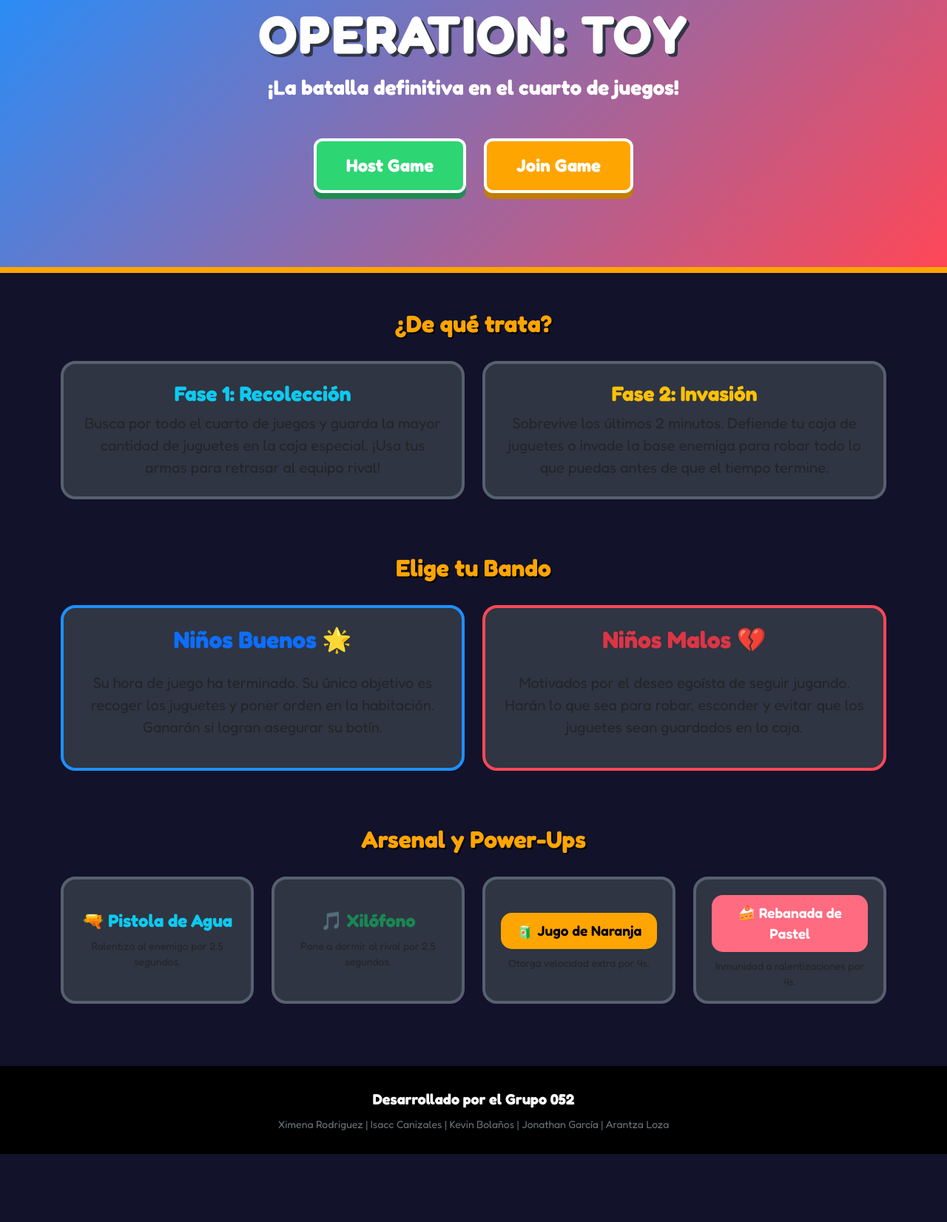
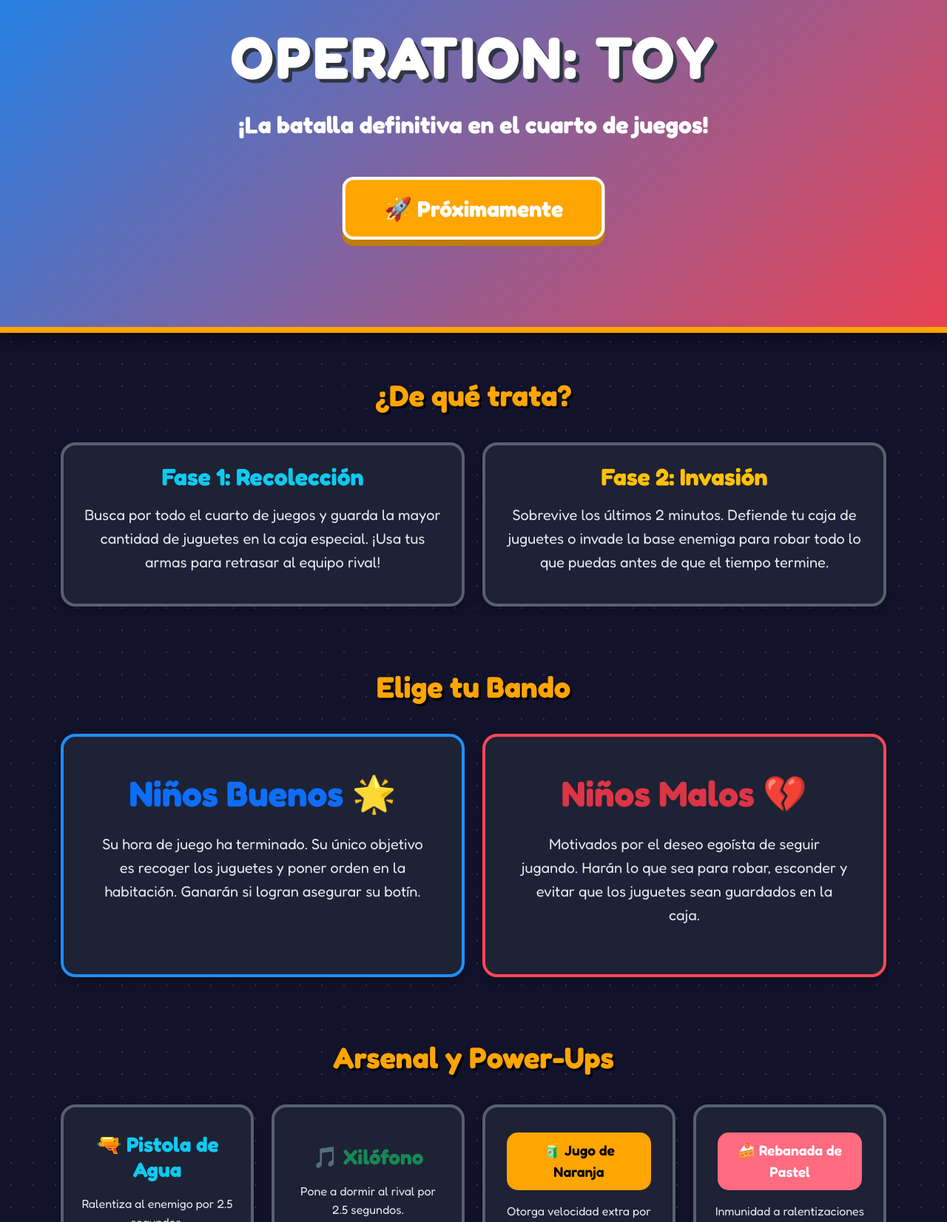
Before and after one commit to OperacionJueguete/Dise-oVideoJuegosenLinea, a plain HTML site: page index.html in a window 1280 px wide. Shown: the part 153-1805 px from the top of the page at 74% size. Before the commit the page ends 1713 px from the top, so only its background shows below. Drawn offline with nearby package versions, Linux system fonts and the light colour scheme.

Commit message:
Correciones

```diff
--- a/index.html
+++ b/index.html
@@ -6,74 +6,83 @@
     <title>Operation: Toy</title>
     <link href="https://cdn.jsdelivr.net/npm/bootstrap@5.3.2/dist/css/bootstrap.min.css" rel="stylesheet">
     <link href="https://fonts.googleapis.com/css2?family=Fredoka:wght@400;600;700&display=swap" rel="stylesheet">
+    <link rel="stylesheet" href="https://cdn.jsdelivr.net/npm/bootstrap-icons@1.11.1/font/bootstrap-icons.css">
     <style>
         body {
             background-color: #12122b;
+            background-image: radial-gradient(#2f3542 1px, transparent 1px);
+            background-size: 30px 30px;
             color: #ffffff;
             font-family: 'Fredoka', sans-serif;
         }
         .navbar {
             background-color: #ff4757;
+            box-shadow: 0 4px 15px rgba(0,0,0,0.3);
         }
         .navbar-brand, .nav-link {
             color: #ffffff !important;
             font-weight: 600;
         }
         .hero-section {
-            background: linear-gradient(135deg, #1e90ff 0%, #ff4757 100%);
-            padding: 100px 0;
+            background: linear-gradient(135deg, rgba(30,144,255,0.9) 0%, rgba(255,71,87,0.9) 100%);
+            padding: 120px 0;
             text-align: center;
             border-bottom: 8px solid #ffa502;
+            box-shadow: 0 10px 20px rgba(0,0,0,0.4);
         }
         .hero-title {
-            font-size: 4.5rem;
+            font-size: 5rem;
             font-weight: 700;
-            text-shadow: 4px 4px 0px #2f3542;
-            letter-spacing: 2px;
+            text-shadow: 5px 5px 0px #2f3542;
+            letter-spacing: 3px;
+            margin-bottom: 20px;
         }
-        .btn-play {
-            background-color: #2ed573;
-            color: white;
-            font-size: 1.5rem;
+        .btn-coming-soon {
+            background-color: #ffa502;
+            color: white !important;
+            font-size: 1.8rem;
             font-weight: 700;
             border: 4px solid #ffffff;
-            border-radius: 12px;
-            padding: 15px 40px;
-            transition: transform 0.2s;
-            box-shadow: 0px 8px 0px #218c53;
+            border-radius: 15px;
+            padding: 15px 50px;
+            box-shadow: 0px 8px 0px #c27d00;
+            display: inline-block;
+            animation: pulse 2s infinite;
+            text-decoration: none;
+            cursor: default;
         }
-        .btn-play:hover {
-            transform: translateY(4px);
-            box-shadow: 0px 4px 0px #218c53;
-            color: #ffffff;
-        }
-        .btn-join {
-            background-color: #ffa502;
-            box-shadow: 0px 8px 0px #c27d00;
-        }
-        .btn-join:hover {
-            box-shadow: 0px 4px 0px #c27d00;
-            color: #ffffff;
+        @keyframes pulse {
+            0% { transform: scale(1); }
+            50% { transform: scale(1.05); }
+            100% { transform: scale(1); }
         }
         .section-title {
             color: #ffa502;
             font-weight: 700;
             text-align: center;
-            margin: 50px 0 30px;
-            text-shadow: 2px 2px 0px #000;
+            margin: 60px 0 40px;
+            text-shadow: 3px 3px 0px #000;
+            font-size: 2.5rem;
         }
         .card {
-            background-color: #2f3542;
+            background-color: #1e2235;
             border: 4px solid #57606f;
             border-radius: 20px;
-            transition: transform 0.3s;
+            transition: transform 0.3s, box-shadow 0.3s;
+            box-shadow: 0 8px 15px rgba(0,0,0,0.2);
         }
         .card:hover {
             transform: translateY(-10px);
             border-color: #ffa502;
+            box-shadow: 0 15px 25px rgba(0,0,0,0.4);
         }
         .card-title {
             font-weight: 700;
+            margin-bottom: 15px;
+        }
+        .card p {
+            color: #e2e8f0 !important;
+            line-height: 1.6;
         }
         .team-good {
             border-color: #1e90ff;
@@ -82,42 +91,50 @@
             border-color: #ff4757;
         }
         .footer {
-            background-color: #000000;
-            padding: 30px 0;
-            margin-top: 60px;
+            background-color: #0a0a18;
+            padding: 50px 0 30px;
+            margin-top: 80px;
             text-align: center;
+            border-top: 4px solid #2f3542;
         }
+        .social-links a {
+            color: #ffffff;
+            font-size: 2.5rem;
+            margin: 0 20px;
+            display: inline-block;
+            transition: transform 0.3s, color 0.3s;
+        }
+        .social-links a:hover {
+            transform: translateY(-8px);
+        }
+        .social-links .fb:hover { color: #1877F2; }
+        .social-links .ig:hover { color: #E1306C; }
+        .social-links .x:hover { color: #1DA1F2; }
         .powerup-badge {
             font-size: 1.2rem;
             padding: 10px 20px;
             border-radius: 15px;
-            margin: 5px;
+            margin: 10px 5px;
             display: inline-block;
             font-weight: 600;
         }
-        .badge-speed {
-            background-color: #ffa502;
-            color: #000;
-        }
-        .badge-shield {
-            background-color: #ff6b81;
-            color: #fff;
-        }
+        .badge-speed { background-color: #ffa502; color: #000; }
+        .badge-shield { background-color: #ff6b81; color: #fff; }
     </style>
 </head>
 <body>
 
-    <nav class="navbar navbar-expand-lg">
+    <nav class="navbar navbar-expand-lg sticky-top">
         <div class="container">
-            <a class="navbar-brand" href="#">🧩 Operation: Toy</a>
-            <button class="navbar-toggler" type="button" data-bs-toggle="collapse" data-bs-target="#navbarNav">
-                <span class="navbar-toggler-icon"></span>
+            <a class="navbar-brand fs-4" href="#">🧩 Operation: Toy</a>
+            <button class="navbar-toggler border-white" type="button" data-bs-toggle="collapse" data-bs-target="#navbarNav">
+                <i class="bi bi-list text-white fs-2"></i>
             </button>
             <div class="collapse navbar-collapse" id="navbarNav">
-                <ul class="navbar-nav ms-auto">
-                    <li class="nav-item"><a class="nav-link" href="#reglas">Reglas</a></li>
-                    <li class="nav-item"><a class="nav-link" href="#bandos">Bandos</a></li>
-                    <li class="nav-item"><a class="nav-link" href="#objetos">Arsenal</a></li>
+                <ul class="navbar-nav ms-auto fs-5">
+                    <li class="nav-item"><a class="nav-link px-3" href="#reglas">Reglas</a></li>
+                    <li class="nav-item"><a class="nav-link px-3" href="#bandos">Bandos</a></li>
+                    <li class="nav-item"><a class="nav-link px-3" href="#objetos">Arsenal</a></li>
                 </ul>
             </div>
         </div>
@@ -126,10 +143,9 @@
     <header class="hero-section">
         <div class="container">
             <h1 class="hero-title">OPERATION: TOY</h1>
-            <p class="lead mb-5 fs-3 fw-bold">¡La batalla definitiva en el cuarto de juegos!</p>
-            <div class="d-flex justify-content-center gap-4 flex-wrap">
-                <a href="#" class="btn btn-play text-decoration-none">Host Game</a>
-                <a href="#" class="btn btn-play btn-join text-decoration-none">Join Game</a>
+            <p class="lead mb-5 fs-2 fw-bold">¡La batalla definitiva en el cuarto de juegos!</p>
+            <div class="d-flex justify-content-center">
+                <div class="btn-coming-soon">🚀 Próximamente</div>
             </div>
         </div>
     </header>
@@ -139,14 +155,14 @@
         <div class="row text-center">
             <div class="col-md-6 mb-4">
                 <div class="card p-4 h-100">
-                    <h3 class="card-title text-info">Fase 1: Recolección</h3>
-                    <p class="card-text fs-5">Busca por todo el cuarto de juegos y guarda la mayor cantidad de juguetes en la caja especial. ¡Usa tus armas para retrasar al equipo rival!</p>
+                    <h3 class="card-title text-info fs-2">Fase 1: Recolección</h3>
+                    <p class="fs-5">Busca por todo el cuarto de juegos y guarda la mayor cantidad de juguetes en la caja especial. ¡Usa tus armas para retrasar al equipo rival!</p>
                 </div>
             </div>
             <div class="col-md-6 mb-4">
                 <div class="card p-4 h-100">
-                    <h3 class="card-title text-warning">Fase 2: Invasión</h3>
-                    <p class="card-text fs-5">Sobrevive los últimos 2 minutos. Defiende tu caja de juguetes o invade la base enemiga para robar todo lo que puedas antes de que el tiempo termine.</p>
+                    <h3 class="card-title text-warning fs-2">Fase 2: Invasión</h3>
+                    <p class="fs-5">Sobrevive los últimos 2 minutos. Defiende tu caja de juguetes o invade la base enemiga para robar todo lo que puedas antes de que el tiempo termine.</p>
                 </div>
             </div>
         </div>
@@ -154,15 +170,15 @@
         <h2 class="section-title" id="bandos">Elige tu Bando</h2>
         <div class="row">
             <div class="col-md-6 mb-4">
-                <div class="card team-good p-4 text-center h-100">
-                    <h2 class="text-primary fw-bold">Niños Buenos 🌟</h2>
-                    <p class="fs-5 mt-3">Su hora de juego ha terminado. Su único objetivo es recoger los juguetes y poner orden en la habitación. Ganarán si logran asegurar su botín.</p>
+                <div class="card team-good p-5 text-center h-100">
+                    <h2 class="text-primary fw-bold display-5 mb-4">Niños Buenos 🌟</h2>
+                    <p class="fs-5">Su hora de juego ha terminado. Su único objetivo es recoger los juguetes y poner orden en la habitación. Ganarán si logran asegurar su botín.</p>
                 </div>
             </div>
             <div class="col-md-6 mb-4">
-                <div class="card team-bad p-4 text-center h-100">
-                    <h2 class="text-danger fw-bold">Niños Malos 💔</h2>
-                    <p class="fs-5 mt-3">Motivados por el deseo egoísta de seguir jugando. Harán lo que sea para robar, esconder y evitar que los juguetes sean guardados en la caja.</p>
+                <div class="card team-bad p-5 text-center h-100">
+                    <h2 class="text-danger fw-bold display-5 mb-4">Niños Malos 💔</h2>
+                    <p class="fs-5">Motivados por el deseo egoísta de seguir jugando. Harán lo que sea para robar, esconder y evitar que los juguetes sean guardados en la caja.</p>
                 </div>
             </div>
         </div>
@@ -170,27 +186,27 @@
         <h2 class="section-title" id="objetos">Arsenal y Power-Ups</h2>
         <div class="row text-center">
             <div class="col-md-3 col-6 mb-4">
-                <div class="card p-3 h-100 justify-content-center">
-                    <h4 class="fw-bold text-info">🔫 Pistola de Agua</h4>
-                    <p class="small mb-0">Ralentiza al enemigo por 2.5 segundos.</p>
+                <div class="card p-4 h-100 d-flex flex-column justify-content-center">
+                    <h4 class="fw-bold text-info fs-3 mb-3">🔫 Pistola de Agua</h4>
+                    <p class="mb-0 fs-6">Ralentiza al enemigo por 2.5 segundos.</p>
                 </div>
             </div>
             <div class="col-md-3 col-6 mb-4">
-                <div class="card p-3 h-100 justify-content-center">
-                    <h4 class="fw-bold text-success">🎵 Xilófono</h4>
-                    <p class="small mb-0">Pone a dormir al rival por 2.5 segundos.</p>
+                <div class="card p-4 h-100 d-flex flex-column justify-content-center">
+                    <h4 class="fw-bold text-success fs-3 mb-3">🎵 Xilófono</h4>
+                    <p class="mb-0 fs-6">Pone a dormir al rival por 2.5 segundos.</p>
                 </div>
             </div>
             <div class="col-md-3 col-6 mb-4">
-                <div class="card p-3 h-100 justify-content-center">
-                    <span class="powerup-badge badge-speed mb-2">🧃 Jugo de Naranja</span>
-                    <p class="small mb-0">Otorga velocidad extra por 4s.</p>
+                <div class="card p-4 h-100 d-flex flex-column justify-content-center">
+                    <div><span class="powerup-badge badge-speed mb-3">🧃 Jugo de Naranja</span></div>
+                    <p class="mb-0 fs-6">Otorga velocidad extra por 4s.</p>
                 </div>
             </div>
             <div class="col-md-3 col-6 mb-4">
-                <div class="card p-3 h-100 justify-content-center">
-                    <span class="powerup-badge badge-shield mb-2">🍰 Rebanada de Pastel</span>
-                    <p class="small mb-0">Inmunidad a ralentizaciones por 4s.</p>
+                <div class="card p-4 h-100 d-flex flex-column justify-content-center">
+                    <div><span class="powerup-badge badge-shield mb-3">🍰 Rebanada de Pastel</span></div>
+                    <p class="mb-0 fs-6">Inmunidad a ralentizaciones por 4s.</p>
                 </div>
             </div>
         </div>
@@ -198,6 +214,12 @@
 
     <footer class="footer">
         <div class="container">
+            <h3 class="text-white fw-bold mb-4">¡Síguenos en nuestras redes!</h3>
+            <div class="social-links mb-5">
+                <a href="https://www.facebook.com/profile.php?id=61594279227748" target="_blank" class="fb" title="Facebook"><i class="bi bi-facebook"></i></a>
+                <a href="https://www.instagram.com/operacionjuguetevgl/" target="_blank" class="ig" title="Instagram"><i class="bi bi-instagram"></i></a>
+                <a href="https://x.com/OperacionJuegue" target="_blank" class="x" title="X (Twitter)"><i class="bi bi-twitter-x"></i></a>
+            </div>
             <p class="mb-2 fs-5 fw-bold text-white">Desarrollado por el Grupo 052</p>
             <p class="small text-secondary mb-0">Ximena Rodriguez | Isacc Canizales | Kevin Bolaños | Jonathan García | Arantza Loza</p>
         </div>
```
